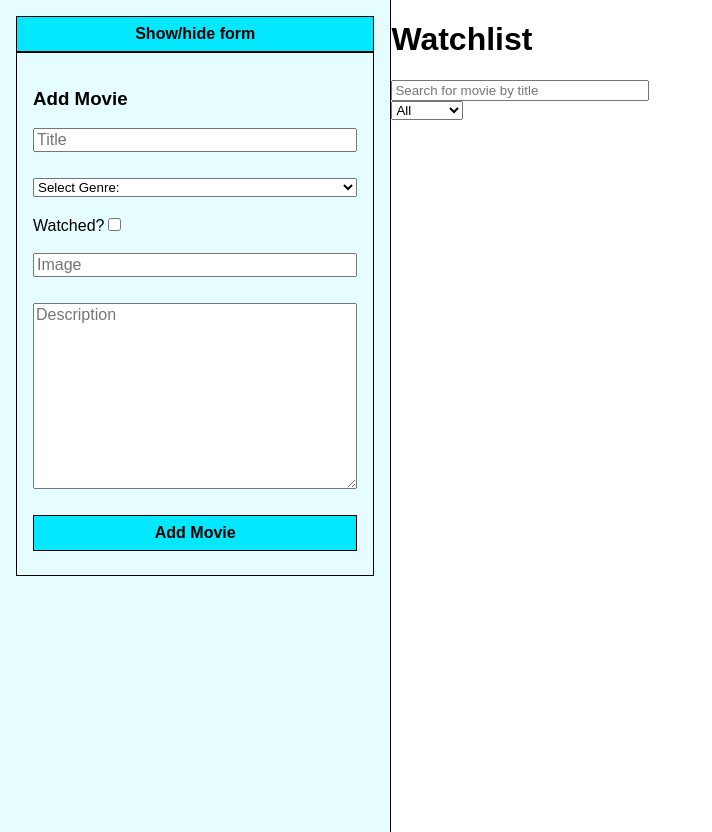
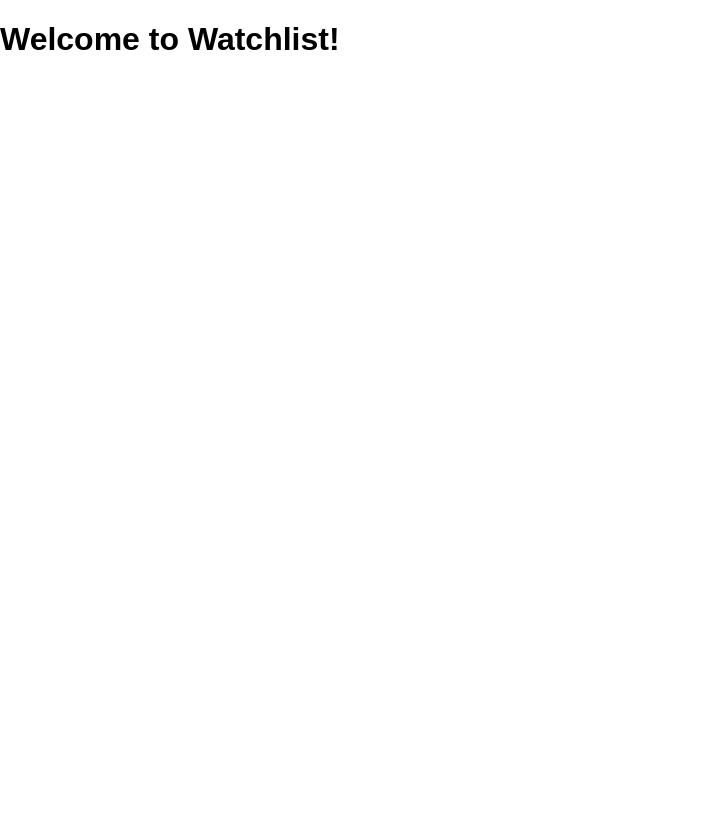
Before and after one commit to rjcito/phase-2-async-code-challenge, a React (Create React App) app: page / in a window 1280 px wide. Shown: the whole page, without its empty margins (0-712 px from the left). After the commit the page ends 800 px from the top, so only its background shows below. Built offline with nearby package versions, Linux system fonts and the light colour scheme.

Commit message:
first commit

```diff
--- a/package.json
+++ b/package.json
@@ -12,6 +12,7 @@
     "json-server": "^0.17.0",
     "react": "^18.2.0",
     "react-dom": "^18.2.0",
+    "react-router-dom": "^6.3.0",
     "react-scripts": "5.0.1",
     "web-vitals": "^2.1.4"
   },
--- a/src/App.js
+++ b/src/App.js
@@ -1,19 +1,23 @@
 import MovieContainer from "./Components/MovieContainer";
 import Form from "./Components/Form";
+import Home from "./Components/Home";
 import './App.css';
-import {useState} from 'react'
+import {
+  Routes,
+  Route,
+} from "react-router-dom";
+
 
 function App() {
 
-  const [hidden, setHidden] = useState(false)
 
   return (
     <div className="app">
-      <div className="sidebar">
-        <button>Show/hide form</button>
-        {hidden ? null : <Form />}
-      </div>
-      <MovieContainer />
+      <Routes>
+        <Route path="/" element={<Home/>}/>
+        {/* Add route /movies, which renders <MovieContainer/>
+        Add route /movies/new, which renders <Form/> */}
+      </Routes>
 
     </div>
   );
--- /dev/null
+++ b/src/Components/Home.js
@@ -0,0 +1,13 @@
+import React from 'react'
+import { Link } from 'react-router-dom'
+
+export default function Home() {
+  return (
+    <div>
+        <h1>Welcome to Watchlist!</h1>
+        {/* Add link to /movies
+        Add link to /movies/new  */}
+    </div>
+
+  )
+}
--- a/src/Components/MovieContainer.js
+++ b/src/Components/MovieContainer.js
@@ -7,7 +7,7 @@
   return (
     <div>
       <h1>Watchlist</h1>
-      <Search />
+      <Search /><br/>
       <Filter />
       {/* render a list of <MovieCard> components in here */}
     </div>
--- a/src/index.js
+++ b/src/index.js
@@ -2,16 +2,17 @@
 import ReactDOM from 'react-dom/client';
 import './index.css';
 import App from './App';
-import reportWebVitals from './reportWebVitals';
+import {
+  BrowserRouter
+} from "react-router-dom";
+
+
 
 const root = ReactDOM.createRoot(document.getElementById('root'));
 root.render(
   <React.StrictMode>
-    <App />
+    <BrowserRouter>
+      <App />
+    </BrowserRouter>
   </React.StrictMode>
 );
-
-// If you want to start measuring performance in your app, pass a function
-// to log results (for example: reportWebVitals(console.log))
-// or send to an analytics endpoint. Learn more: https://bit.ly/CRA-vitals
-reportWebVitals();
--- a/src/reportWebVitals.js
+++ /dev/null
@@ -1,13 +0,0 @@
-const reportWebVitals = onPerfEntry => {
-  if (onPerfEntry && onPerfEntry instanceof Function) {
-    import('web-vitals').then(({ getCLS, getFID, getFCP, getLCP, getTTFB }) => {
-      getCLS(onPerfEntry);
-      getFID(onPerfEntry);
-      getFCP(onPerfEntry);
-      getLCP(onPerfEntry);
-      getTTFB(onPerfEntry);
-    });
-  }
-};
-
-export default reportWebVitals;
```
Also changed, not shown: 1 other file (tests, documents, lock files or other folders).
